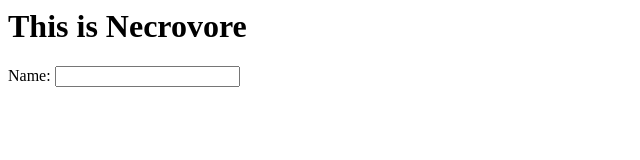
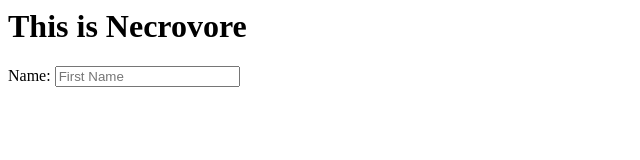
Before and after one commit to necrovore/necrovore.github.io, a plain HTML site: page index.html in a window 1280 px wide. Shown: the full height of the page, 0-640 px from the left. Drawn offline with Linux system fonts and the light colour scheme.

Commit message:
Update index.html

```diff
--- a/index.html
+++ b/index.html
@@ -2,7 +2,7 @@
   <body>
     <h1>This is Necrovore</h1>
     <form>
-      <label> Name: <input type="text" id="name1"/> </label>
+      <label> Name: <input type="text" id="name1" placeholder="First Name"/> </label>
     </form>
   </body>
 </html>
```
